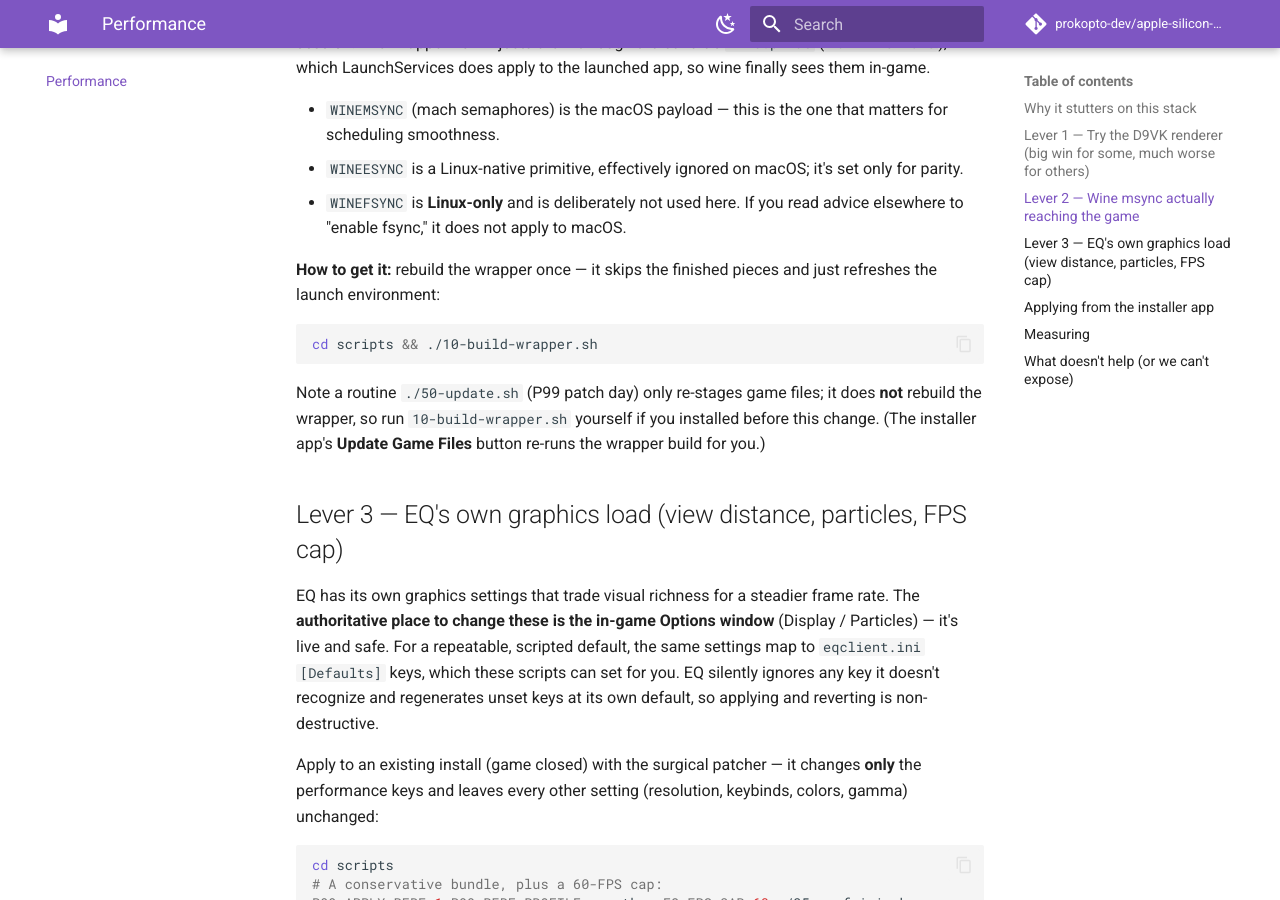
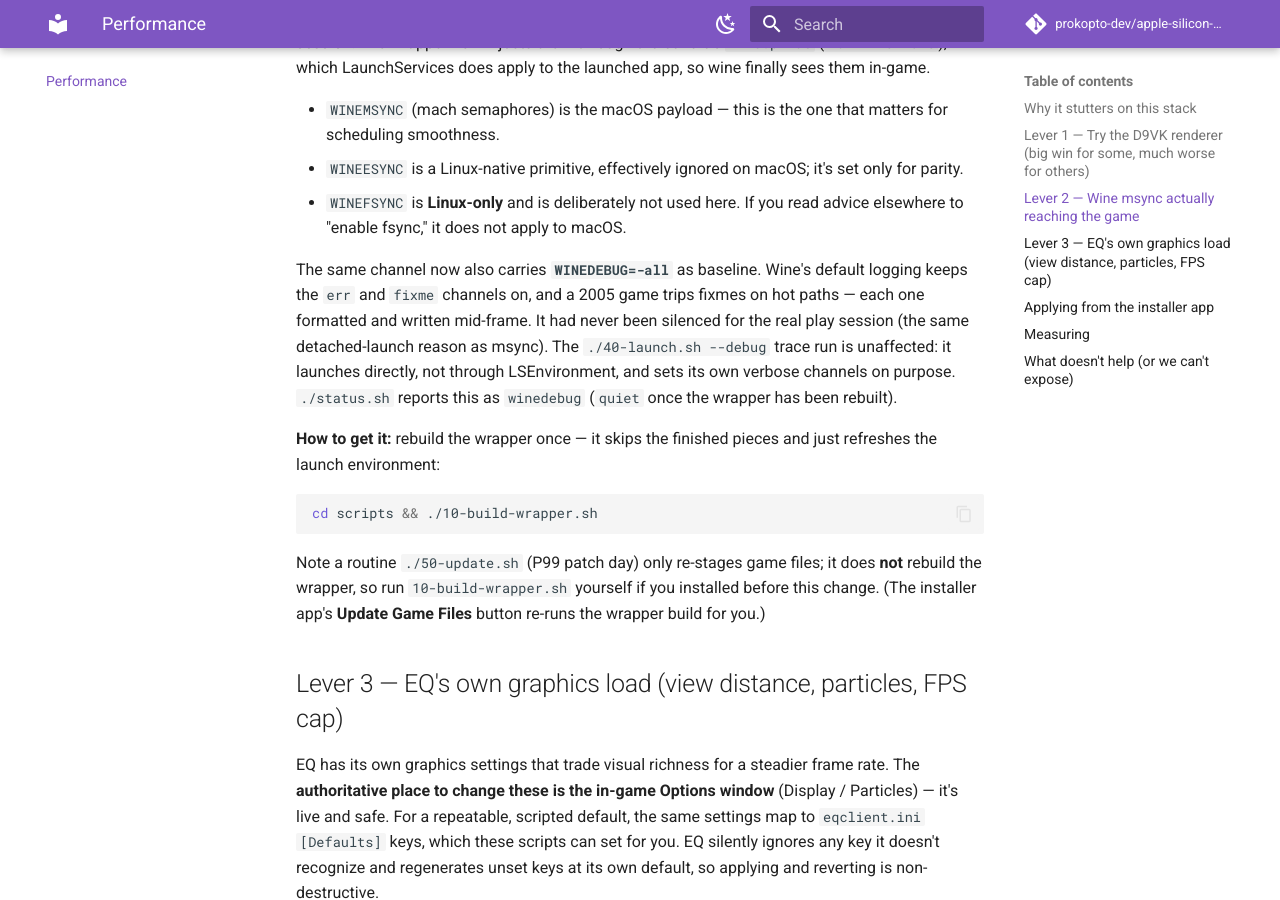
Before and after one commit to prokopto-dev/apple-silicon-p99, an MkDocs documentation site: the page built from docs/PERFORMANCE.md, in a window 1280 px wide and 900 px high, scrolled down 3953 px. Built offline with MkDocs 1.6.1 and Material for MkDocs 9.7.7, drawn with Linux system fonts in a browser that asks for light colours; comment, search, counter and statistics services are not loaded; the version menu is left out.

Commit message:
perf(wrapper): silence wine debug channels in the real game session
WINEDEBUG was never set for the double-click / Play launch: a repo-wide
grep shows it only ever appeared in 40-launch.sh's --debug trace command,
so the detached LaunchServices session ran with wine's default err+fixme
channels on — every fixme a 2005 game trips is formatted and written on a
hot path. This is a real fix, not a re-statement of existing behavior.

It rides the same Info.plist LSEnvironment channel as msync (the only env
channel a detached `open` launch sees), applied by the renamed
apply_wrapper_baseline_env() on every wrapper build. The --debug launch is
deliberately unaffected: it doesn't go through LSEnvironment and sets its
own verbose channels.

status.sh now reads the value back from where it lands (plutil against the
bundle's LSEnvironment, not a script variable) as `winedebug`:
quiet|default, degrading to n/a without a wrapper plist or plutil.

Co-Authored-By: Claude Fable 5 <noreply@anthropic.com>
Claude-Session: https://claude.ai/code/session_01K29Rgb6UZtCpPm4EXgfDrL

```diff
--- a/docs/PERFORMANCE.md
+++ b/docs/PERFORMANCE.md
@@ -155,6 +155,15 @@ LaunchServices does apply to the launched app, so wine finally sees them in-game
 - `WINEFSYNC` is **Linux-only** and is deliberately not used here. If you read
   advice elsewhere to "enable fsync," it does not apply to macOS.
 
+The same channel now also carries **`WINEDEBUG=-all`** as baseline. Wine's
+default logging keeps the `err` and `fixme` channels on, and a 2005 game trips
+fixmes on hot paths — each one formatted and written mid-frame. It had never
+been silenced for the real play session (the same detached-launch reason as
+msync). The `./40-launch.sh --debug` trace run is unaffected: it launches
+directly, not through LSEnvironment, and sets its own verbose channels on
+purpose. `./status.sh` reports this as `winedebug` (`quiet` once the wrapper
+has been rebuilt).
+
 **How to get it:** rebuild the wrapper once — it skips the finished pieces and just
 refreshes the launch environment:
 
```
Also changed, not shown: docs/WHAT-WE-CHANGE.md (+1 -0 lines), 4 other files.
